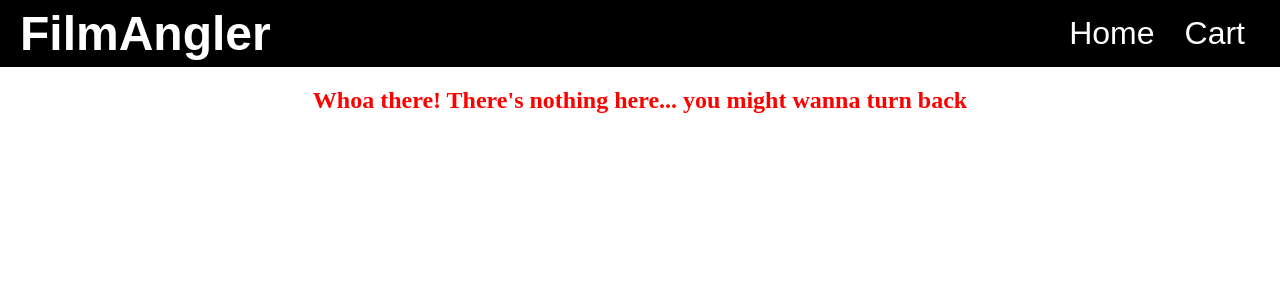
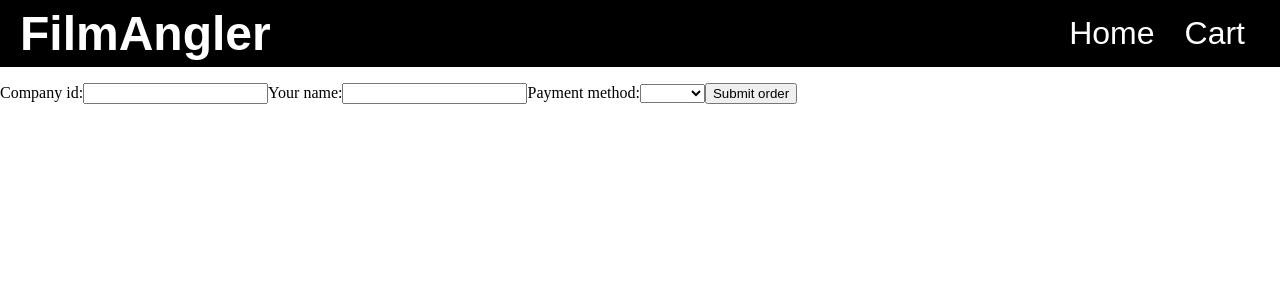
Before and after one commit to lsaLu/FilmAngler, an Angular app: page /checkout in a window 1280 px wide. Shown: the top 300 px of the page. Built offline with nearby package versions, Linux system fonts and the light colour scheme.

Commit message:
Fixed form bug, final changes for checkout name not to break

```diff
--- a/src/app/app-routing.module.ts
+++ b/src/app/app-routing.module.ts
@@ -9,7 +9,7 @@
 
 const routes: Routes = [
   { path : "", component : HomeComponent },
-  { path : "cart", component : CheckoutComponent },
+  { path : "checkout", component : CheckoutComponent },
   { path : "details/:id", component : DetailsComponent },
   { path : "admin", component : AdminComponent },
   { path : "**", component : NotFoundComponent }
--- a/src/app/components/checkout/checkout.component.html
+++ b/src/app/components/checkout/checkout.component.html
@@ -11,7 +11,7 @@
   </ul>
 </div>
 <div id="formContainer">
-  <form [formGroup]="customer" (ngSubmit)="submitOrder()">
+  <form [formGroup]="form" (ngSubmit)="submitOrder()">
     <label for="companyId">Company id:</label>
     <input type="text" formControlName="companyId" id="companyId">
     <label for="createdBy">Your name:</label>
@@ -21,6 +21,6 @@
       <option value="Swish">Swish</option>
       <option value="PayPal">PayPal</option>
     </select>
-    <button type="submit" [disabled]="!customer.valid">Submit order</button>
+    <button type="submit" [disabled]="!form.valid">Submit order</button>
   </form>
 </div>
--- a/src/app/components/checkout/checkout.component.ts
+++ b/src/app/components/checkout/checkout.component.ts
@@ -1,7 +1,7 @@
 import { Component, OnInit } from '@angular/core';
 import { ICartItem } from 'src/app/interfaces/ICartItem';
 import { IOrder } from 'src/app/interfaces/IOrder';
-import { FormGroup, FormControl, FormBuilder } from '@angular/forms';
+import { FormGroup, FormControl, FormBuilder, Validators } from '@angular/forms';
 
 @Component({
   selector: 'app-checkout',
@@ -12,14 +12,13 @@
   cart: ICartItem[];
   order: IOrder;
 
+  constructor(private fb:FormBuilder) { }
+
   form = this.fb.group({
-    companyId: [""],
-    createdBy: [""],
-    paymentMethod: [""]
+    companyId: ["", Validators.required],
+    createdBy: ["", Validators.required],
+    paymentMethod: ["", Validators.required]
   });
-
-  constructor(private fb:FormBuilder) {
-  }
 
   ngOnInit() {
     this.cart = JSON.parse(localStorage.getItem('cart'));
--- a/src/app/components/nav/nav.component.ts
+++ b/src/app/components/nav/nav.component.ts
@@ -18,7 +18,7 @@
     },
     {
       name: "Cart",
-      route: "/cart",
+      route: "/checkout",
       routeOption: [""]
     }
   ];
```
